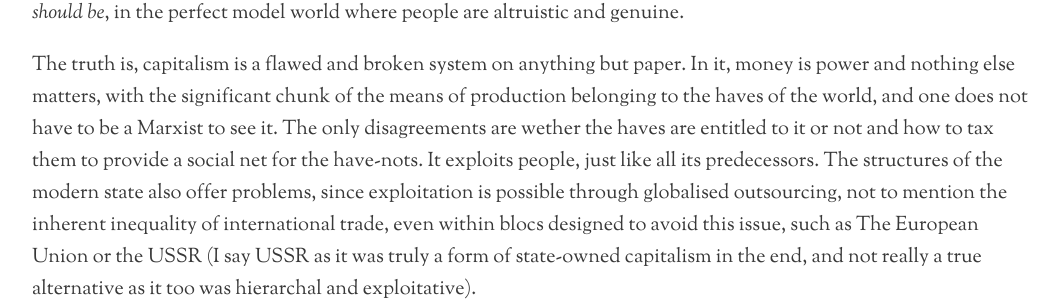
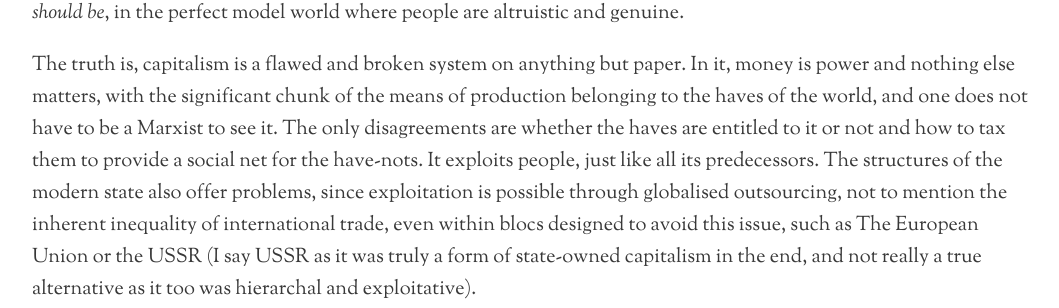
Before and after one commit to mtimofiiv/blog.fiiv.io, a Jekyll site: the page built from _posts/2017-05-11-nothing-is-the-end-of-the-world.markdown, in a window 1280 px wide and 1400 px high, scrolled down 4386 px. Shown: the part 206-514 px from the top of the window, without its empty margins (108-1167 px from the left). Built offline with Jekyll 4.4.1, drawn with Linux system fonts in a browser that asks for light colours; nearby versions of some CDN libraries; comment, search, counter and statistics services are not loaded; some of the changed text lies outside the part shown.

Commit message:
text is done

```diff
--- a/_posts/2017-05-11-nothing-is-the-end-of-the-world.markdown
+++ b/_posts/2017-05-11-nothing-is-the-end-of-the-world.markdown
@@ -48,7 +48,7 @@ As for the eroding state of capitalism - the arguments tend to go into two camps
 
 The other camp tends to bemoan how materialistic people are these days and how salesmanship has created a society of dependence on things and money to contribute to self-confidence. This camp also parades around how people _should be_, in the perfect model world where people are altruistic and genuine.
 
-The truth is, capitalism is a flawed and broken system on anything but paper. In it, money is power and nothing else matters, with the significant chunk of the means of production belonging to the haves of the world, and one does not have to be a Marxist to see it. The only disagreements are wether the haves are entitled to it or not and how to tax them to provide a social net for the have-nots. It exploits people, just like all its predecessors. The structures of the modern state also offer problems, since exploitation is possible through globalised outsourcing, not to mention the inherent inequality of international trade, even within blocs designed to avoid this issue, such as The European Union or the USSR (I say USSR as it was truly a form of state-owned capitalism in the end, and not really a true alternative as it too was hierarchal and exploitative).
+The truth is, capitalism is a flawed and broken system on anything but paper. In it, money is power and nothing else matters, with the significant chunk of the means of production belonging to the haves of the world, and one does not have to be a Marxist to see it. The only disagreements are whether the haves are entitled to it or not and how to tax them to provide a social net for the have-nots. It exploits people, just like all its predecessors. The structures of the modern state also offer problems, since exploitation is possible through globalised outsourcing, not to mention the inherent inequality of international trade, even within blocs designed to avoid this issue, such as The European Union or the USSR (I say USSR as it was truly a form of state-owned capitalism in the end, and not really a true alternative as it too was hierarchal and exploitative).
 
 But people that complain about this are missing the point. When individuals fail at something they learn to not do it again - we do it as children and that the stove is hot. We do it as adults when we start a new business and it fails. The point is that the individual human's life is short, and the things we can try and fail at are limited in scope. Society is larger than all of us, and we are now living in the time when capitalism has taught us valuable lessons on how we structure ourselves. The process of innovation and evolution of our society happens through a process of [Hegelian Dialectic](https://en.wikipedia.org/wiki/Dialectic#Hegelian_dialectic) (which is more of a Emmanuel Kant thing, but that's for another discussion). We are in the process of grafting the flawed _thesis_ with what we believe is a better _anti-thesis_ to create the pragmatic reality of the _synthesis_, just like our parents' generation did, and the one before them. This process will take our entire lives, and once we are done, our children will see its flaws and innovate again with their own _anti-thesis_.
 
```
Also changed, not shown: other parts of _posts/2017-05-11-nothing-is-the-end-of-the-world.markdown (+1 -1 lines).
